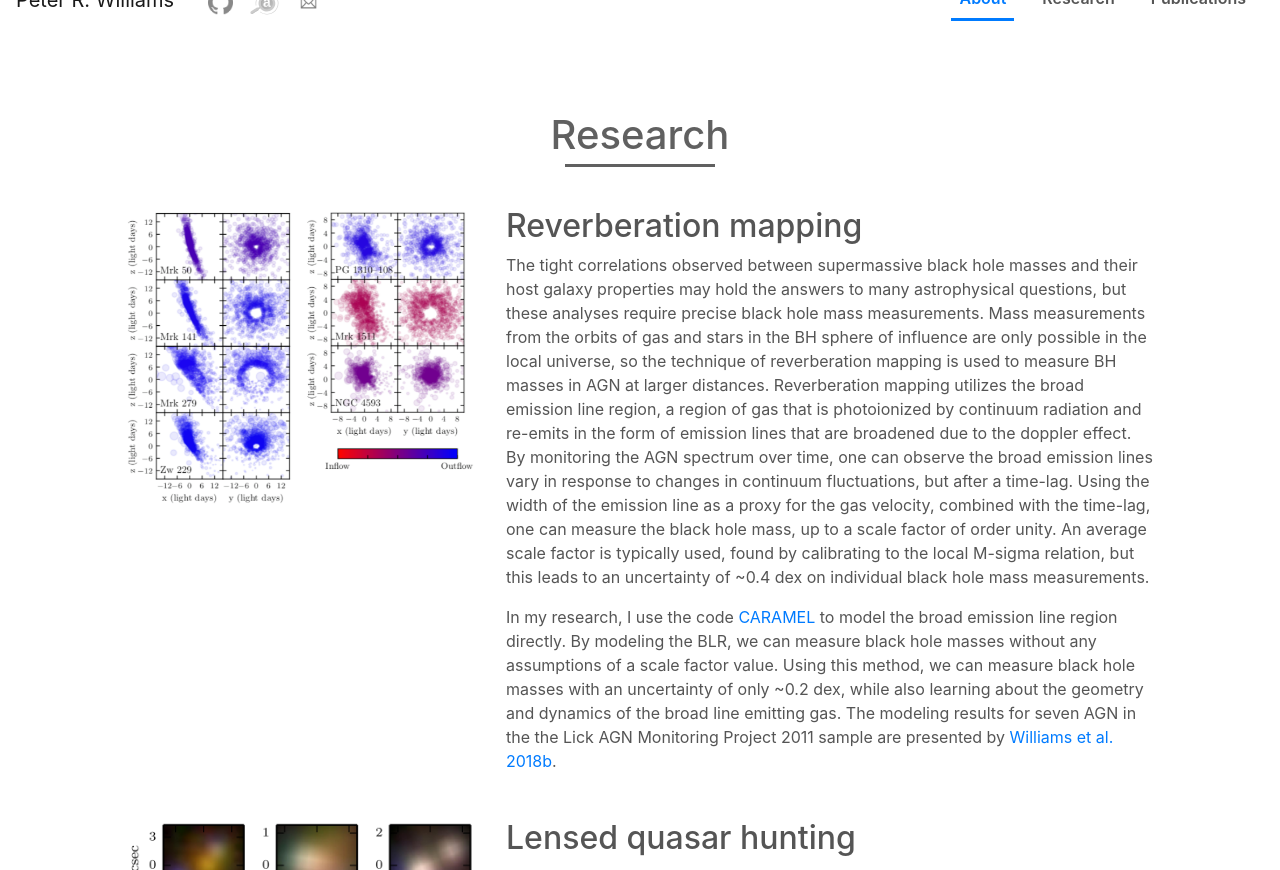
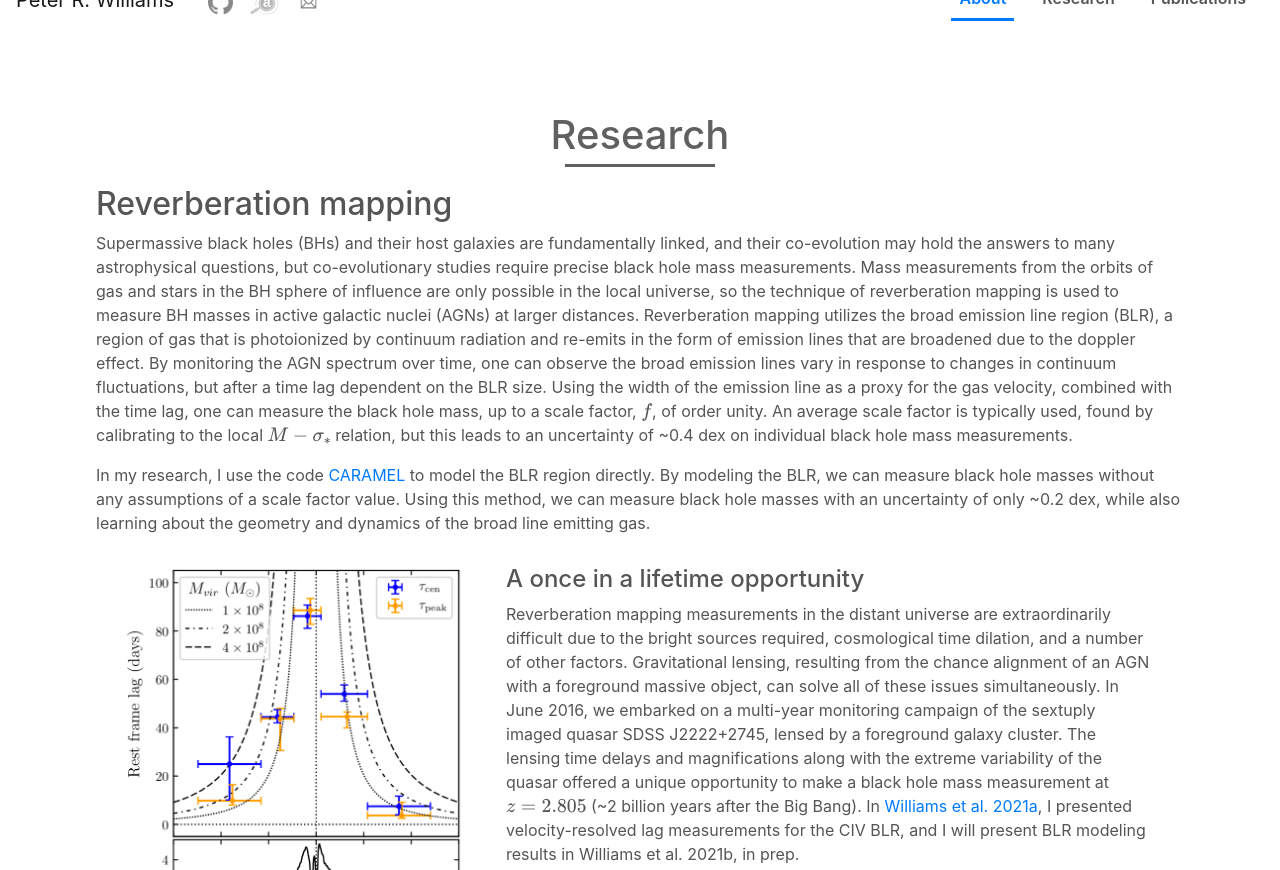
Before and after one commit to peterrwi/peterrwi.github.io, a Jekyll site: the page built from index.html, in a window 1280 px wide and 900 px high, scrolled down 836 px, cut to the strip 30-900 px from the top of the window. Built offline with Jekyll 4.4.1, drawn with Linux system fonts in a browser that asks for light colours; nearby versions of some CDN libraries; formulas are drawn with MathJax 3; some of the changed text lies outside the part shown.

Commit message:
Updated research description to include individual projects/papers

```diff
--- a/_includes/research.html
+++ b/_includes/research.html
@@ -2,45 +2,92 @@
 <section id="research">
   <div class="content-wrap">
     <h1>Research</h1>
+    <h2>Reverberation mapping</h2>
+        <p>
+          Supermassive black holes (BHs) and their host galaxies are fundamentally linked, and their co-evolution may hold the answers to many astrophysical questions, but co-evolutionary studies require precise black hole mass measurements.
+          Mass measurements from the orbits of gas and stars in the BH sphere of influence are only possible in the local universe, so the technique of reverberation mapping is used to measure BH masses in active galactic nuclei (AGNs) at larger distances.
+          Reverberation mapping utilizes the broad emission line region (BLR), a region of gas that is photoionized by continuum radiation and re-emits in the form of emission lines that are broadened due to the doppler effect.
+          By monitoring the AGN spectrum over time, one can observe the broad emission lines vary in response to changes in  continuum fluctuations, but after a time lag dependent on the BLR size.
+          Using the width of the emission line as a proxy for the gas velocity, combined with the time lag, one can measure the black hole mass, up to a scale factor, $f$, of order unity.
+          An average scale factor is typically used, found by calibrating to the local $M-\sigma_*$ relation, but this leads to an uncertainty of ~0.4 dex on individual black hole mass measurements.
+        </p>
+        <p>
+          In my research, I use the code <a href="https://annapancoast.wordpress.com/caramel/" target="_blank">CARAMEL</a> to model the BLR region directly.
+          By modeling the BLR, we can measure black hole masses without any assumptions of a scale factor value.
+          Using this method, we can measure black hole masses with an uncertainty of only ~0.2 dex, while also learning about the geometry and dynamics of the broad line emitting gas.
+        </p>
+
+    <article class="research-grid img-left">
+      <figure class="researchimage">
+        <img src="img/vrlags.png">
+      </figure>
+      <div class="research-content">
+        <h4>A once in a lifetime opportunity</h4>
+        <p>
+          Reverberation mapping measurements in the distant universe are extraordinarily difficult due to the bright sources required, cosmological time dilation, and a number of other factors.
+          Gravitational lensing, resulting from the chance alignment of an AGN with a foreground massive object, can solve all of these issues simultaneously.
+          In June 2016, we embarked on a multi-year monitoring campaign of the sextuply imaged quasar SDSS J2222+2745, lensed by a foreground galaxy cluster.
+          The lensing time delays and magnifications along with the extreme variability of the quasar offered a unique opportunity to make a black hole mass measurement at $z=2.805$ (~2 billion years after the Big Bang).
+          In <a href="https://ui.adsabs.harvard.edu/abs/2018ApJ...866...75W">Williams et al. 2021a</a>, I presented velocity-resolved lag measurements for the CIV BLR, and I will present BLR modeling results in Williams et al. 2021b, in prep.
+        </p>
+      </div>
+    </article>
+
+    <article class="research-grid img-right">
+      <div class="research-content">
+        <h4>A first measurement of the UV broad line region</h4>
+        <p>
+          The <a href="https://archive.stsci.edu/hlsp/storm" target="_blank">AGN Space Telescope and Optical Reverberation Mapping (AGN STORM)</a> campaign monitored NGC 5548 using both ground- and space-based telescopes.
+          The spectra spanned X-ray to optical wavelengths, enabling measurements of both the high- and low-energy BLRs.
+          In <a href="https://ui.adsabs.harvard.edu/abs/2020ApJ...902...74W">Williams et al. 2020</a>, I presented the modeling results for the CIV, Ly$\alpha$, and H$\beta$ BLRs.
+          This was the first AGN for which we could model multiple emission lines as well as the first modeling results for the UV-emitting BLR.
+        </p>
+        <p>
+          We found that all three BLRs can be described by inclined thick disks, but the CIV and Ly$\alpha$ BLRs are more concentrated in shell-like structures (green and orange to the right).
+          We also found radial stratification of the BLR, with the UV BLRs at smaller radii than the H$\beta$ BLR.
+        </p>
+      </div>
+      <figure class="researchimage">
+        <img src="img/agnstorm.png">
+      </figure>
+    </article>
+
     <article class="research-grid img-left">
       <figure class="researchimage">
         <img src="img/geometries.png">
       </figure>
       <div class="research-content">
-        <h2>Reverberation mapping</h2>
+        <h4>Lick AGN Monitoring Project</h4>
         <p>
-          The tight correlations observed between supermassive black hole masses and their host galaxy properties may hold the answers to many astrophysical questions, but these analyses require precise black hole mass measurements.
-          Mass measurements from the orbits of gas and stars in the BH sphere of influence are only possible in the local universe, so the technique of reverberation mapping is used to measure BH masses in AGN at larger distances.
-          Reverberation mapping utilizes the broad emission line region, a region of gas that is photoionized by continuum radiation and re-emits in the form of emission lines that are broadened due to the doppler effect.
-          By monitoring the AGN spectrum over time, one can observe the broad emission lines vary in response to changes in  continuum fluctuations, but after a time-lag.
-          Using the width of the emission line as a proxy for the gas velocity, combined with the time-lag, one can measure the black hole mass, up to a scale factor of order unity.
-          An average scale factor is typically used, found by calibrating to the local M-sigma relation, but this leads to an uncertainty of ~0.4 dex on individual black hole mass measurements.
-        </p>
-        <p>
-          In my research, I use the code <a href="https://annapancoast.wordpress.com/caramel/" target="_blank">CARAMEL</a> to model the broad emission line region directly.
-          By modeling the BLR, we can measure black hole masses without any assumptions of a scale factor value.
-          Using this method, we can measure black hole masses with an uncertainty of only ~0.2 dex, while also learning about the geometry and dynamics of the broad line emitting gas.
-          The modeling results for seven AGN in the the Lick AGN Monitoring Project 2011 sample are presented by <a href="https://ui.adsabs.harvard.edu/abs/2018ApJ...866...75W">Williams et al. 2018b</a>.
+          The <a href="https://www.physics.uci.edu/~barth/lamp.html" target="_blank">Lick AGN Monitoring Project (LAMP)</a> is a series of reverberation mapping campaigns conducted at Lick Observatory targeting the broad H$\beta$ emission line.
+          In <a href="https://ui.adsabs.harvard.edu/abs/2018ApJ...866...75W">Williams et al. 2018b</a>, I presented the modeling results for seven of the AGNs in the LAMP 2011 sample.
+          The results suggest thick disk BLRs, which is consistent with the previous H$\beta$ modeling results of <a href="https://ui.adsabs.harvard.edu/abs/2014MNRAS.445.3073P">Pancoast et al. 2014</a> and <a href="https://ui.adsabs.harvard.edu/abs/2017ApJ...849..146G">Grier et al. 2017</a>.
+          I also explored possible correlations between various BLR and AGN properties and the scale factor $f$ used in traditional reverberation mapping campaigns.
+          The existence of a correlation has the potential to improve virtually all $M_{\rm BH}$ measurements, not only those with data sufficient for BLR modeling.
         </p>
       </div>
     </article>
+
+    <h2>Lensed quasar hunting</h2>
+    <p>
+      The phenomenon of gravitational lensing occurs when a massive object falls along our line of sight to a more distant light source.
+      Since gravity can deflect light, the image of the distant source gets distorted as it makes its way to our telescopes.
+      A special case of this is strong gravitational lensing when a bright, distant quasar is lensed by a foreground massive galaxy, resulting in multiple magnified images of the same quasar.
+      Quasars are some of the brightest objects in the universe, and when they are lensed, they serve as phenomenal tools for studying a wide range of the Universe's life.
+      However, the unique alignment required makes these objects very rare on the night sky, and current progress is limited by the small number of known lenses.
+    </p>
     <article class="research-grid img-left">
       <figure>
         <img src="img/confirmedlenses.png">
       </figure>
       <div class="research-content">
-        <h2>Lensed quasar hunting</h2>
-        <p>
-          The phenomenon of gravitational lensing occurs when a massive object falls along our line of sight to a more distant light source.
-          Since gravity can deflect light, the image of the distant source gets distorted as it makes its way to our telescopes.
-          A special case of this is strong gravitational lensing when a bright, distant quasar is lensed by a foreground massive galaxy, resulting in multiple magnified images of the same quasar.
-          Quasars are some of the brightest objects in the universe, and when they are lensed, they serve as phenomenal tools for studying a wide range of the univere's life.
-          However, the unique alignment required makes these objects very rare on the night sky, and current progress is limited by the small number of known lenses.
-        </p>
+        <h4>A needle in a haystack</h4>
         <p>
           Modern wide-field surveys with images of billions of night-sky objects should contain many new lenses for discovery, but finding them is a classic needle-in-a-haystack problem.
           In my research, I use gaussian mixture models to conduct photometry-based searches for lenses using data from the Sloan Digital Sky Survey (SDSS), the Wide-field Infrared Survey Explorer (WISE), and the VLT Survey Telescope (VST) ATLAS.
-          The search methods are discussed by <a href="http://ui.adsabs.harvard.edu/abs/2017MNRAS.466.3088W">Williams et al. 2017</a>, and the results of the follow-up campaign are given by <a href="http://ui.adsabs.harvard.edu/abs/2018MNRAS.477L..70W">Williams et al. 2018a</a>, including the discovery of three new lenses.
+          In <a href="http://ui.adsabs.harvard.edu/abs/2017MNRAS.466.3088W">Williams et al. 2017</a>, I discuss the search methodology and provide a list of lens candidates selected from the SDSS.
+          In <a href="http://ui.adsabs.harvard.edu/abs/2018MNRAS.477L..70W">Williams et al. 2018a</a>, I describe the follow-up campaign, consisting of adaptive-optics (AO) assisted imaging and spectroscopy.
+          The follow-up yielded three new lenses, shown to the left.
         </p>
       </div>
     </article>
```
